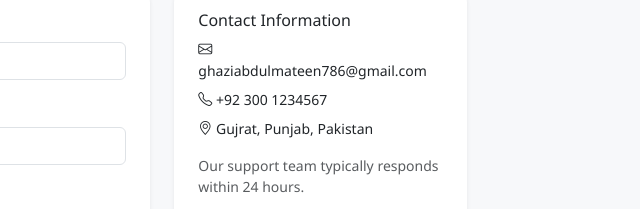
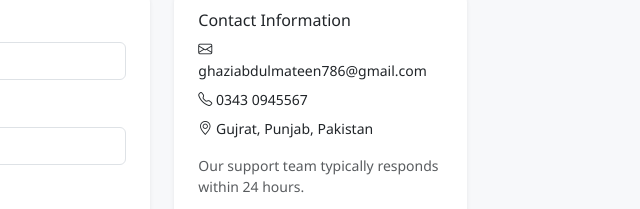
Before and after one commit to ghaziabdulmateenhussain/MarketZone, a plain HTML site: page frontend/contact.html in a window 1280 px wide. Shown: the part 235-444 px from the top of the page, 541-1181 px from the left. Drawn offline with nearby package versions, Linux system fonts and the light colour scheme.

Commit message:
Update contact.html

```diff
--- a/frontend/contact.html
+++ b/frontend/contact.html
@@ -68,7 +68,7 @@
           <div class="bg-body p-4 rounded-4 shadow-sm h-100">
             <h6>Contact Information</h6>
             <p class="small mb-2"><i class="bi bi-envelope"></i> ghaziabdulmateen786@gmail.com</p>
-            <p class="small mb-2"><i class="bi bi-telephone"></i> +92 300 1234567</p>
+            <p class="small mb-2"><i class="bi bi-telephone"></i> 0343 0945567</p>
             <p class="small mb-2"><i class="bi bi-geo-alt"></i> Gujrat, Punjab, Pakistan</p>
             <p class="small text-muted mt-3">Our support team typically responds within 24 hours.</p>
           </div>
```
